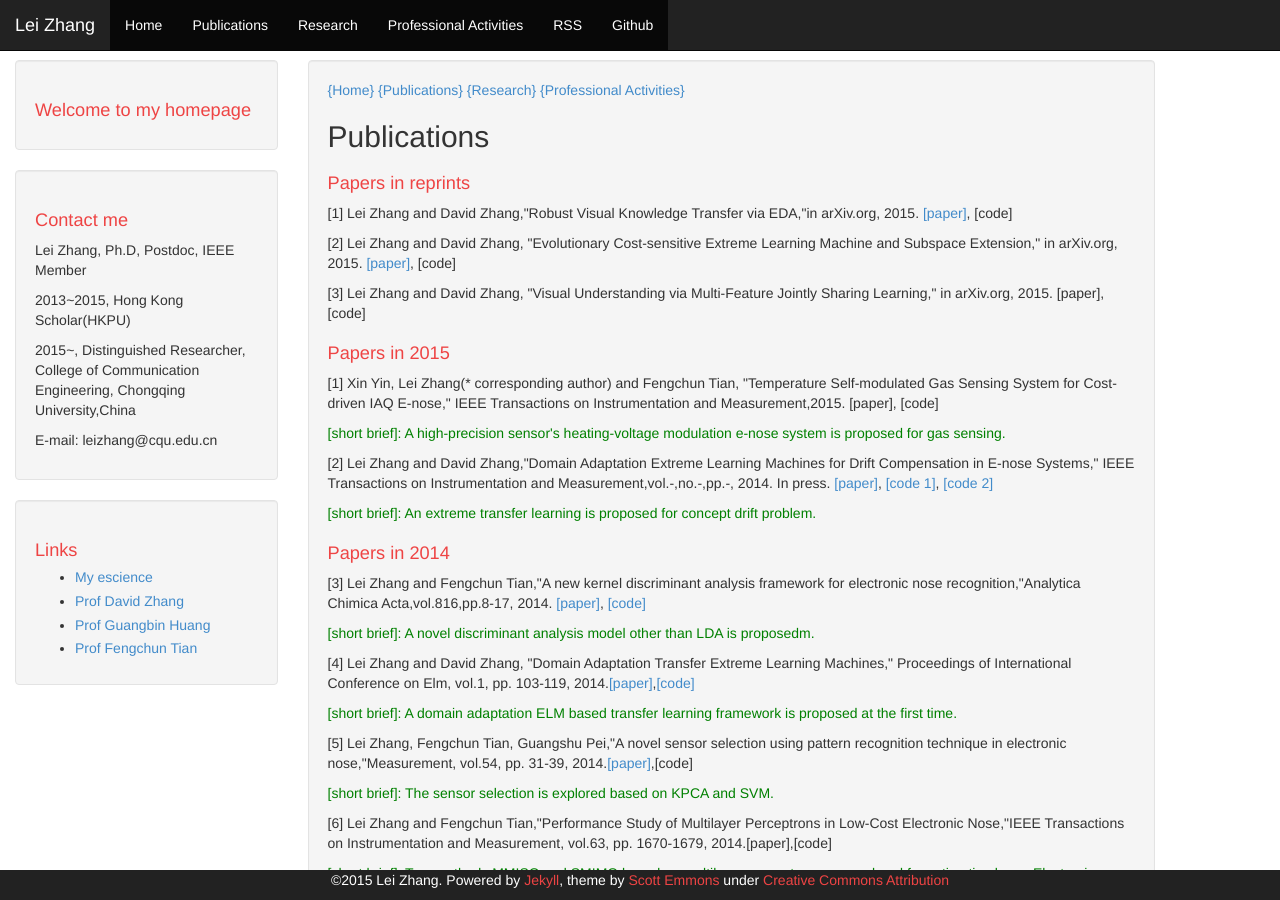
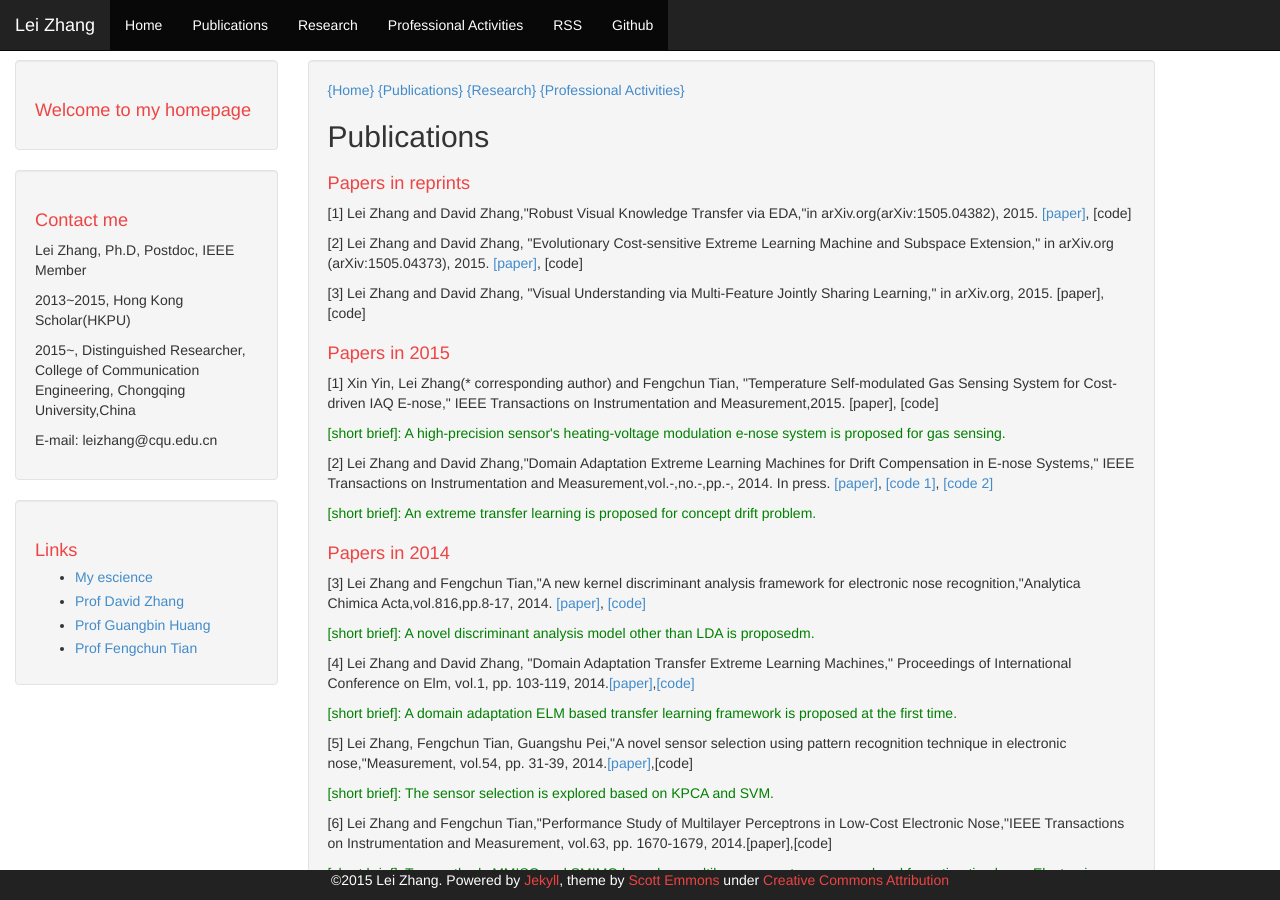
Before and after one commit to DrLeiZhang/website, a Jekyll site: the page built from publications.html, in a window 1280 px wide and 900 px high. Built offline with Jekyll 4.4.1, drawn with Linux system fonts in a browser that asks for light colours; Markdown is read by kramdown in place of the engine named in the settings.

Commit message:
Update
Signed-off-by: leizhang@cqu.edu.cn <leizhang@cqu.edu.cn>

```diff
--- a/publications.html
+++ b/publications.html
@@ -7,8 +7,8 @@ layout: default
 
     <h2>Publications</h2>
 <h1>Papers in reprints</h1>
-<p>[1] Lei Zhang and David Zhang,"Robust Visual Knowledge Transfer via EDA,"in arXiv.org, 2015. <a href="http://arxiv.org/abs/1505.04382">[paper]</a>, [code]</p>
-<p>[2] Lei Zhang and David Zhang, "Evolutionary Cost-sensitive Extreme Learning Machine and Subspace Extension," in arXiv.org, 2015. <a href="http://arxiv.org/abs/1505.04373">[paper]</a>, [code]</p>
+<p>[1] Lei Zhang and David Zhang,"Robust Visual Knowledge Transfer via EDA,"in arXiv.org(arXiv:1505.04382), 2015. <a href="http://arxiv.org/abs/1505.04382">[paper]</a>, [code]</p>
+<p>[2] Lei Zhang and David Zhang, "Evolutionary Cost-sensitive Extreme Learning Machine and Subspace Extension," in arXiv.org (arXiv:1505.04373), 2015. <a href="http://arxiv.org/abs/1505.04373">[paper]</a>, [code]</p>
 <p>[3] Lei Zhang and David Zhang, "Visual Understanding via Multi-Feature Jointly Sharing Learning," in arXiv.org, 2015. [paper], [code]</p>
 
     <h1>Papers in 2015</h1>
```
